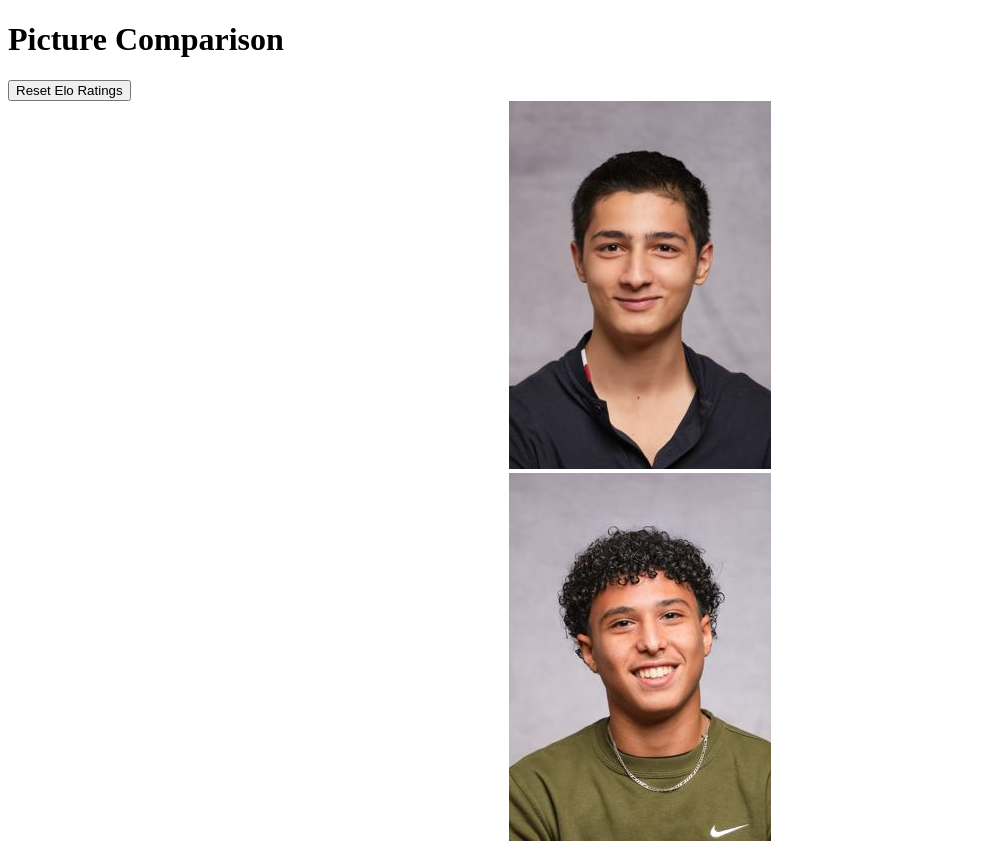
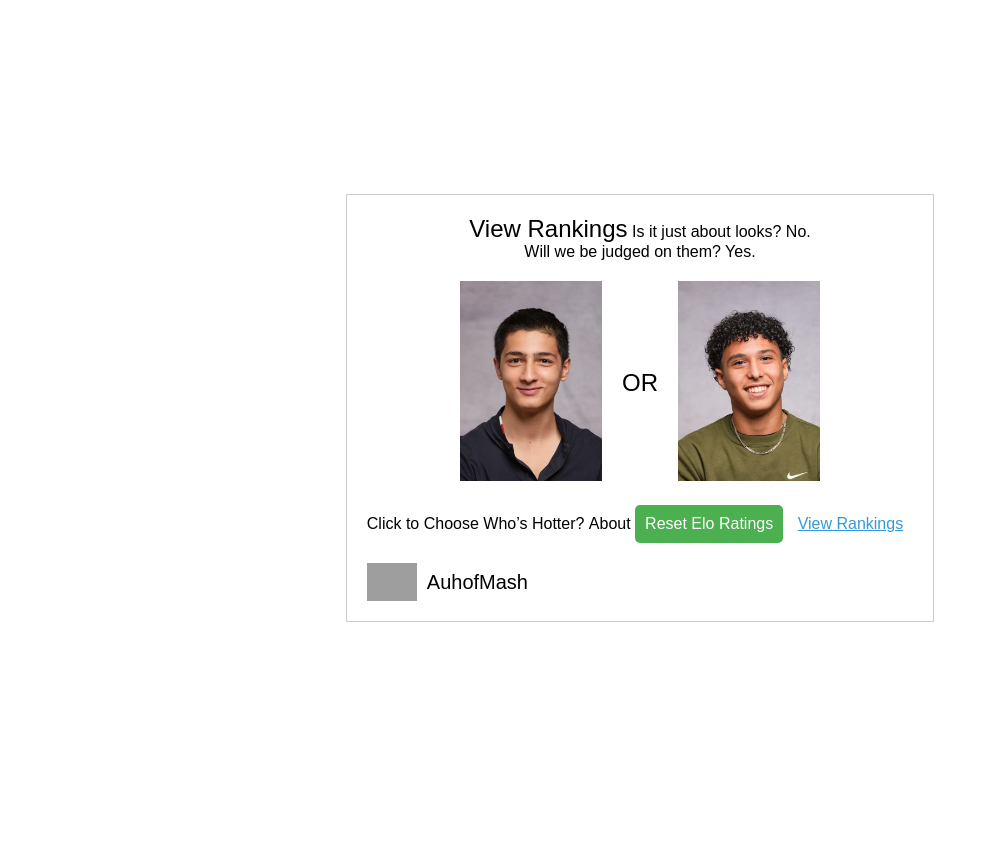
Before and after one commit to Saha3nd/auhofmash.com, a Flask app: page / in a window 1280 px wide. Shown: the whole page, without its empty margins (0-989 px from the left). After the commit the page ends 622 px from the top, so only its background shows below. Run offline with Flask 3, Linux system fonts and the light colour scheme; grey boxes are pictures that could not be loaded.

Commit message:
fix view rankings

```diff
--- a/app.py
+++ b/app.py
@@ -5,6 +5,7 @@ from flask_sqlalchemy import SQLAlchemy
 from flask_migrate import Migrate
 import os
 import random
+from sqlalchemy import or_
 
 app = Flask(__name__)
 app.config['SQLALCHEMY_DATABASE_URI'] = 'sqlite:///site.db'
@@ -80,7 +81,14 @@ def update_elo_route():
 
 @app.route('/podium')
 def podium():
-    all_pictures = Picture.query.order_by(Picture.elo_rating.desc()).all()
+    # Filter out entries with filenames containing digits
+    all_pictures = Picture.query.filter(
+        Picture.filename.isnot(None),
+        Picture.filename != 'None',
+        Picture.elo_rating != 1500,
+        ~Picture.filename.ilike('%[0-9]%')  # Exclude filenames with digits
+    ).order_by(Picture.elo_rating.desc()).all()
+
     podium_data = {rank + 1: {'filename': picture.filename, 'elo_rating': picture.elo_rating} for rank, picture in enumerate(all_pictures)}
 
     return render_template('podium.html', podium_data=podium_data)
--- /dev/null
+++ b/static/styles.css
@@ -0,0 +1,99 @@
+/* static/styles.css */
+
+body {
+    font-family: Arial, sans-serif;
+}
+
+.frame-container {
+    display: flex;
+    justify-content: center;
+    align-items: center;
+    height: 100vh;
+}
+
+.frame-frame {
+    text-align: center;
+    padding: 20px;
+    border: 1px solid #ccc;
+}
+
+.frame-text {
+    font-size: 24px;
+}
+
+.frame-text02 {
+    margin-top: 20px;
+    font-size: 16px;
+}
+
+/* Horizontal images container */
+.frame-images-horizontal {
+    display: flex;
+    align-items: center;
+    justify-content: center;
+    margin-top: 20px;
+}
+
+.frame-image-container {
+    margin: 0 10px;
+    cursor: pointer;
+}
+
+.frame-picture-horizontal {
+    max-width: 200px;
+    max-height: 200px;
+}
+
+.frame-text07 {
+    font-size: 24px;
+    margin: 0 10px;
+}
+
+.frame-text09,
+.frame-text11,
+.frame-text13 {
+    margin-top: 20px;
+    font-size: 16px;
+}
+
+/* Elo Reset button */
+button {
+    margin-top: 20px;
+    padding: 10px;
+    cursor: pointer;
+    background-color: #4CAF50;
+    color: white;
+    border: none;
+    border-radius: 5px;
+    font-size: 16px;
+}
+
+.frame-podium-button {
+    display: inline-block;
+    margin-top: 20px;
+    padding: 10px;
+    cursor: pointer;
+    background: none;
+    color: #3498db;
+    border: none;
+    border-radius: 5px;
+    font-size: 16px;
+    text-decoration: underline;
+    text-align: center;
+}
+
+.frame-heading {
+    margin-top: 20px;
+    display: flex;
+    align-items: center;
+}
+
+.frame-rectangle {
+    max-width: 50px;
+    max-height: 50px;
+    margin-right: 10px;
+}
+
+.frame-text15 {
+    font-size: 20px;
+}
--- a/templates/index.html
+++ b/templates/index.html
@@ -6,20 +6,48 @@
     <meta charset="UTF-8">
     <meta name="viewport" content="width=device-width, initial-scale=1.0">
     <title>Picture Comparison</title>
+
+    <!-- Add the link to the styles.css file -->
+    <link rel="stylesheet" type="text/css" href="{{ url_for('static', filename='styles.css') }}">
 </head>
 <body>
 
-    <h1>Picture Comparison</h1>
+    <div class="frame-container">
+        <div class="frame-frame">
+            <span class="frame-text"><span>View Rankings</span></span>
+            <span class="frame-text02">
+                <span>
+                    <span>Is it just about looks? No.</span>
+                    <br />
+                    <span>Will we be judged on them? Yes.</span>
+                </span>
+            </span>
 
-    <!-- Add Reset Elo Ratings button -->
-    <button onclick="resetEloRatings()">Reset Elo Ratings</button>
+            <!-- Horizontal images container -->
+            <div class="frame-images-horizontal">
+                <div class="frame-image-container" onclick="chooseWinner('{{ picture1.id }}', '{{ picture2.id }}')">
+                    <img src="{{ url_for('static', filename='uploads/' + picture1.filename) }}" alt="Picture 1" class="frame-picture-horizontal">
+                </div>
+                <span class="frame-text07"><span>OR</span></span>
+                <div class="frame-image-container" onclick="chooseWinner('{{ picture2.id }}', '{{ picture1.id }}')">
+                    <img src="{{ url_for('static', filename='uploads/' + picture2.filename) }}" alt="Picture 2" class="frame-picture-horizontal">
+                </div>
+            </div>
 
-    <div style="display: flex; flex-direction: column; align-items: center;">
-        <div onclick="chooseWinner('{{ picture1.id }}', '{{ picture2.id }}')" style="cursor: pointer;">
-            <img src="{{ url_for('static', filename='uploads/' + picture1.filename) }}" alt="Picture 1" style="max-width: 400px; max-height: 400px;">
-        </div>
-        <div onclick="chooseWinner('{{ picture2.id }}', '{{ picture1.id }}')" style="cursor: pointer;">
-            <img src="{{ url_for('static', filename='uploads/' + picture2.filename) }}" alt="Picture 2" style="max-width: 400px; max-height: 400px;">
+            <span class="frame-text09"><span>Click to Choose</span></span>
+            <span class="frame-text11"><span>Who’s Hotter?</span></span>
+            <span class="frame-text13"><span>About</span></span>
+
+            <!-- Elo Reset button -->
+            <button onclick="resetEloRatings()">Reset Elo Ratings</button>
+
+            <!-- Podium button -->
+            <a href="{{ url_for('podium') }}" class="frame-podium-button">View Rankings</a>
+
+            <div class="frame-heading">
+                <img src="/rectangle25-dler-200h.png" alt="Rectangle25" class="frame-rectangle">
+                <span class="frame-text15"><span>AuhofMash</span></span>
+            </div>
         </div>
     </div>
 
```
Also changed, not shown: instance/site.db.
